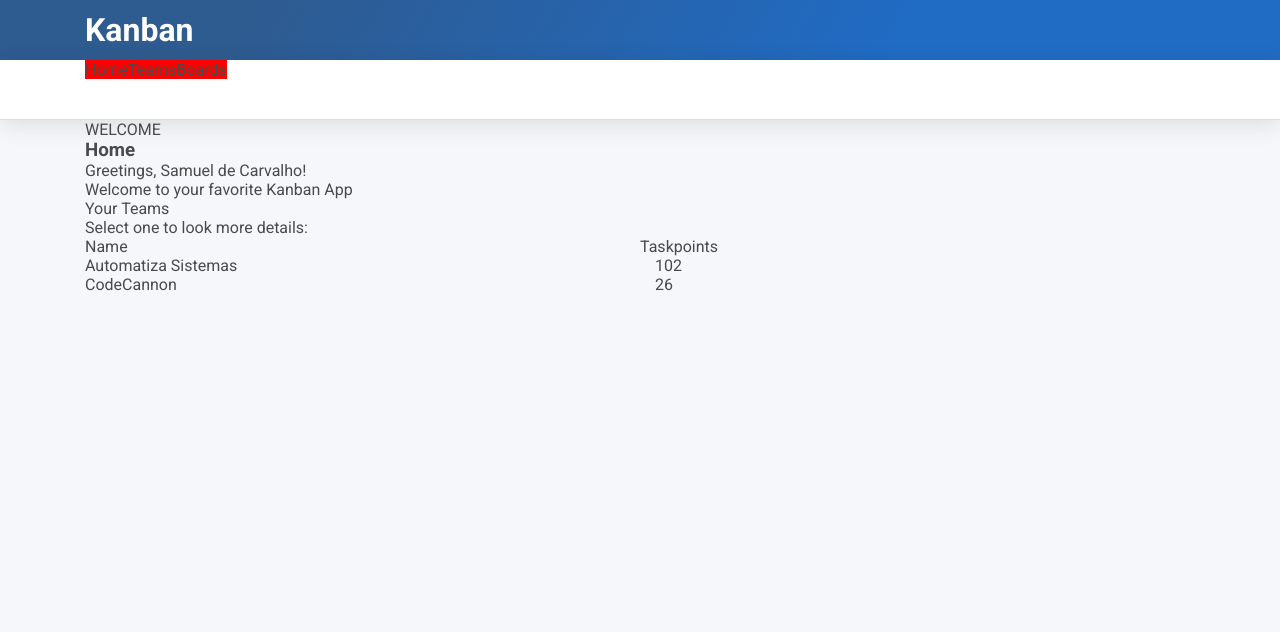
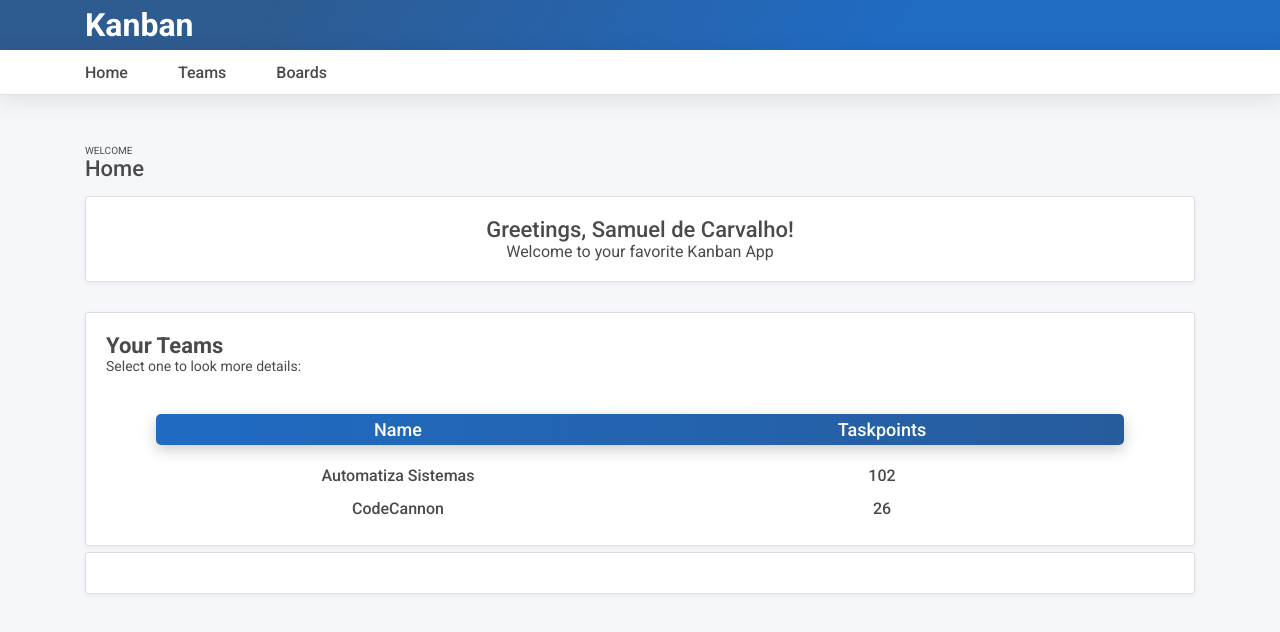
Before and after one commit to samueldcarvalho/Training.ProjectKanban, a Next.js app in the folder src/Web/Training.Kanban.UI/kanban-web-ui/: page / in a window 1280 px wide. Shown: the top 632 px of the page. Built offline with nearby package versions, Linux system fonts and the light colour scheme.

Commit message:
Estilização de componentes alterados anteriormente

```diff
--- a/src/Web/Training.Kanban.UI/kanban-web-ui/styles/globals.css
+++ b/src/Web/Training.Kanban.UI/kanban-web-ui/styles/globals.css
@@ -45,3 +45,38 @@ body{
 a{
   text-decoration: none;
 }
+
+.kb-card{
+  padding: 20px;
+  margin-block: 6px;
+
+  background-color: var(--color-bg-secundary);
+  box-shadow: 0 2px 5px rgba(0, 0, 0, 0.05);
+
+  border: 1px solid var(--color-border-primary);
+  border-radius: 3px;
+}
+
+.kb-page-title{
+  margin-block: 50px 15px;
+}
+
+.kb-page-title p{
+  font-size: 10px;
+}
+
+.kb-page-title h3{
+  font-size: 22px;
+  font-weight: 500;
+}
+
+.kb-card-title p:first-child{
+  font-size: 22px;
+  font-weight: bold;
+}
+
+.kb-card-title p:last-child{
+  font-size: 14px;
+  font-weight: normal;
+  margin-bottom: 40px;
+}
--- a/src/Web/Training.Kanban.UI/kanban-web-ui/styles/main-module.css
+++ b/src/Web/Training.Kanban.UI/kanban-web-ui/styles/main-module.css
@@ -18,7 +18,7 @@
 
 .kb-main-header{
   background: linear-gradient(300deg, var(--color-primary) 30%, var( --color-primary-darker) 80%);
-  height: 60px;
+  height: 50px;
 }
 
 .kb-main-header div{
@@ -46,7 +46,7 @@
 
 .kb-submenu-header{
   background-color: var(--color-bg-secundary);
-  height: 60px;
+  height: 45px;
   border-bottom: 1px solid var(--color-border-primary);
   box-shadow: 0 5px 25px rgba(0, 0, 0, 0.1);
 }
@@ -56,10 +56,94 @@
 }
 
 .kb-submenu-header-buttons {
-  height: 100%;
+  display: flex;
+  flex-flow: row nowrap;
+  justify-content: flex-start;
 }
 
 .kb-submenu-header-buttons label{
-  height: 59px;
-  background-color: red;
+  height: 100%;
+  display: flex;
+  flex-flow: row nowrap;
+  justify-content: flex-start;
+  align-items: center;
+  margin-right: 50px;
+  color: var(--color-font-primary);
 }
+
+.kb-submenu-header-buttons label a{
+  color: var(--color-font-primary);
+  font-weight: 500;
+}
+
+.kb-submenu-header-buttons label:hover{
+  cursor: pointer;
+}
+
+.kb-submenu-header-buttons label:hover a{
+  color: var(--color-primary);
+}
+
+.kb-home-top{
+  margin-bottom: 30px;
+}
+
+.kb-home-header-top{
+  display: flex;
+  flex-flow: column nowrap;
+  justify-content: flex-start;
+  align-items: center;
+}
+
+.kb-home-header-top p:first-child{
+  font-size: 22px;
+  font-weight: 500;
+}
+
+.kb-home-teams-body{
+  padding-inline: 50px;
+}
+
+.kb-home-teams-grid{
+  display: flex;
+  flex-flow: row nowrap;
+  justify-content: center;
+  align-items: flex-start;
+}
+
+.kb-table-header{
+  margin: 0;
+  margin-bottom: 14px;
+  padding-block: 5px;
+
+  background: linear-gradient(-270deg, var(--color-primary), var(--color-primary-disable));
+
+  border-radius: 5px;
+  text-align: center;
+  box-shadow: 0 5px 15px rgba(0, 0, 0, 0.2) ;
+}
+.kb-table-header *{
+  font-size: 18px;
+  font-weight: 500;
+  color: var(--color-font-primary-light);
+}
+
+.kb-table-row{
+  margin: 0;
+  display: flex;
+  flex-flow: row nowrap;
+  justify-content: center;
+
+  text-align: center;
+  padding-block: 7px;
+  width: 100%;
+
+  font-weight: 500;
+  font-size: 16px;
+}
+.kb-table-row:hover{
+  background-color: var(--color-bg-primary);
+  cursor: pointer;
+
+  font-weight: bold;
+}
```
